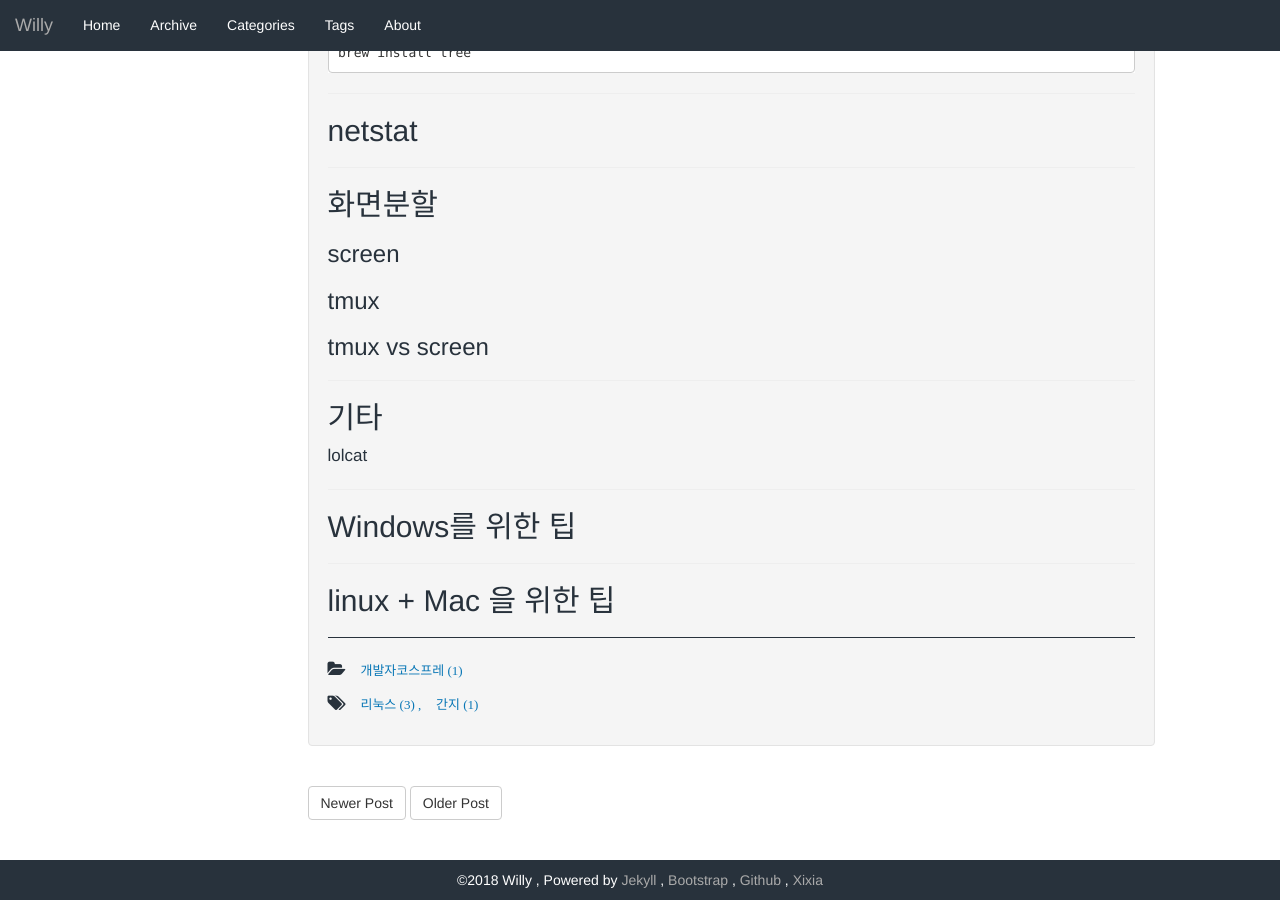
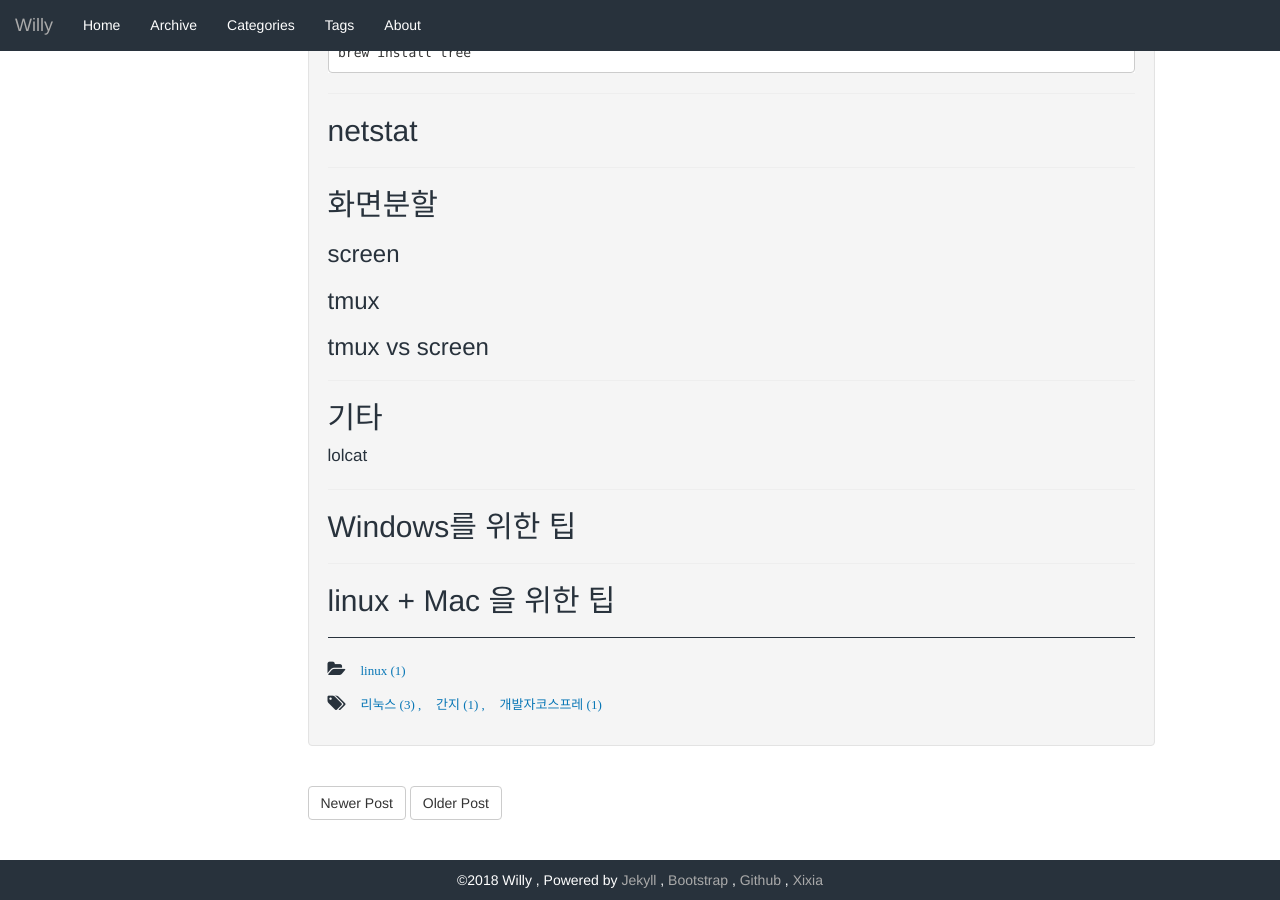
Before and after one commit to qowns8/qowns8.github.io, a Jekyll site: the page built from _posts/2018-05-10-GoodShell.md, in a window 1280 px wide and 900 px high, scrolled down 1173 px. Built offline with Jekyll 4.4.1, drawn with Linux system fonts in a browser that asks for light colours.

Commit message:
태그 변경

```diff
--- a/_posts/2018-05-10-GoodShell.md
+++ b/_posts/2018-05-10-GoodShell.md
@@ -2,10 +2,11 @@
 layout: post
 title: 멋있는 명령어 모음 (작성중)
 description: 작성중입니다.
-categories: 개발자코스프레
+categories: linux
 tags:
 - 리눅스
 - 간지
+- 개발자코스프레
 ---
 
 # 멋있는 명령어 모음
```
Also changed, not shown: _posts/2018-05-02-travis1.md (+1 -1 lines), _posts/2018-05-29-travis2.md (+1 -1 lines).
